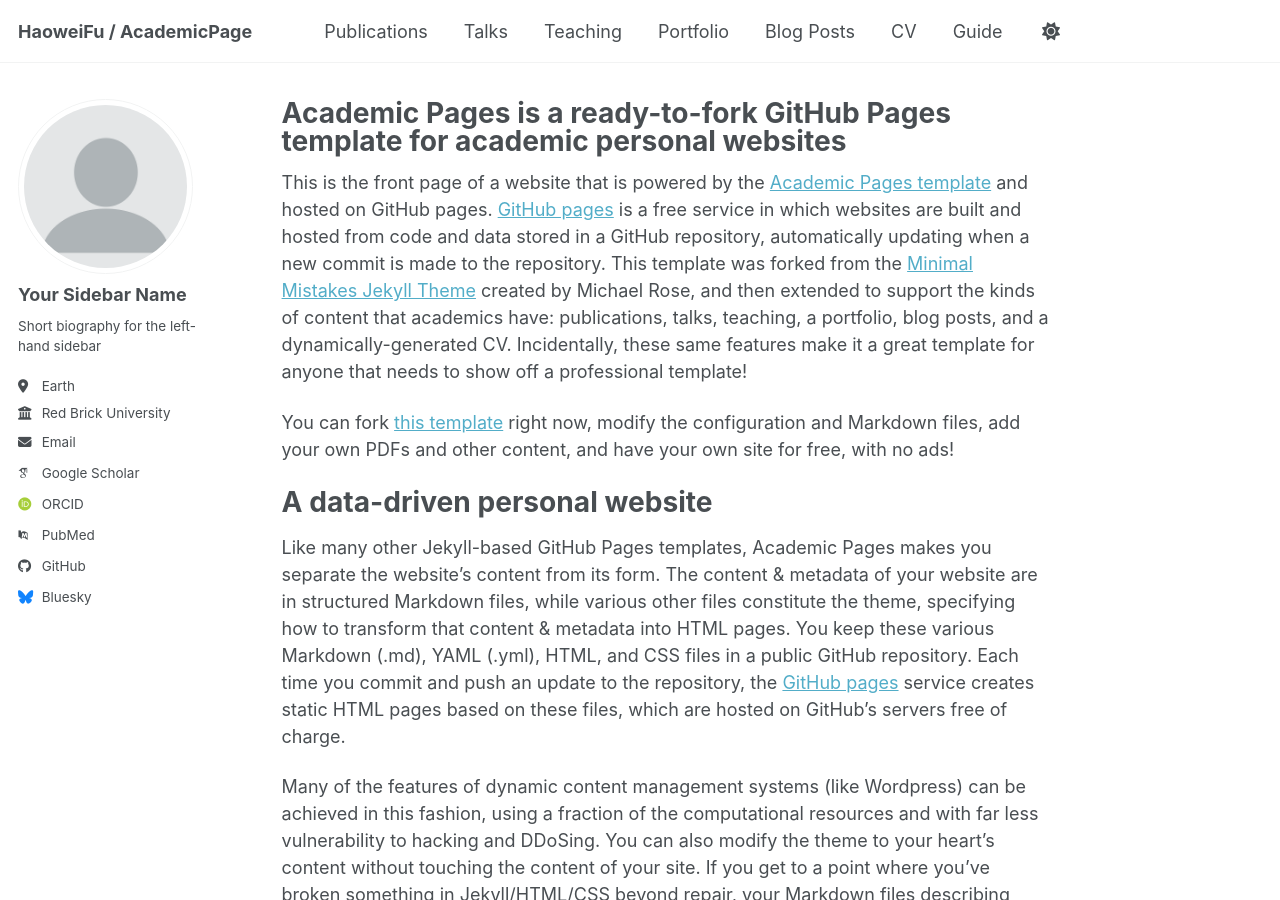
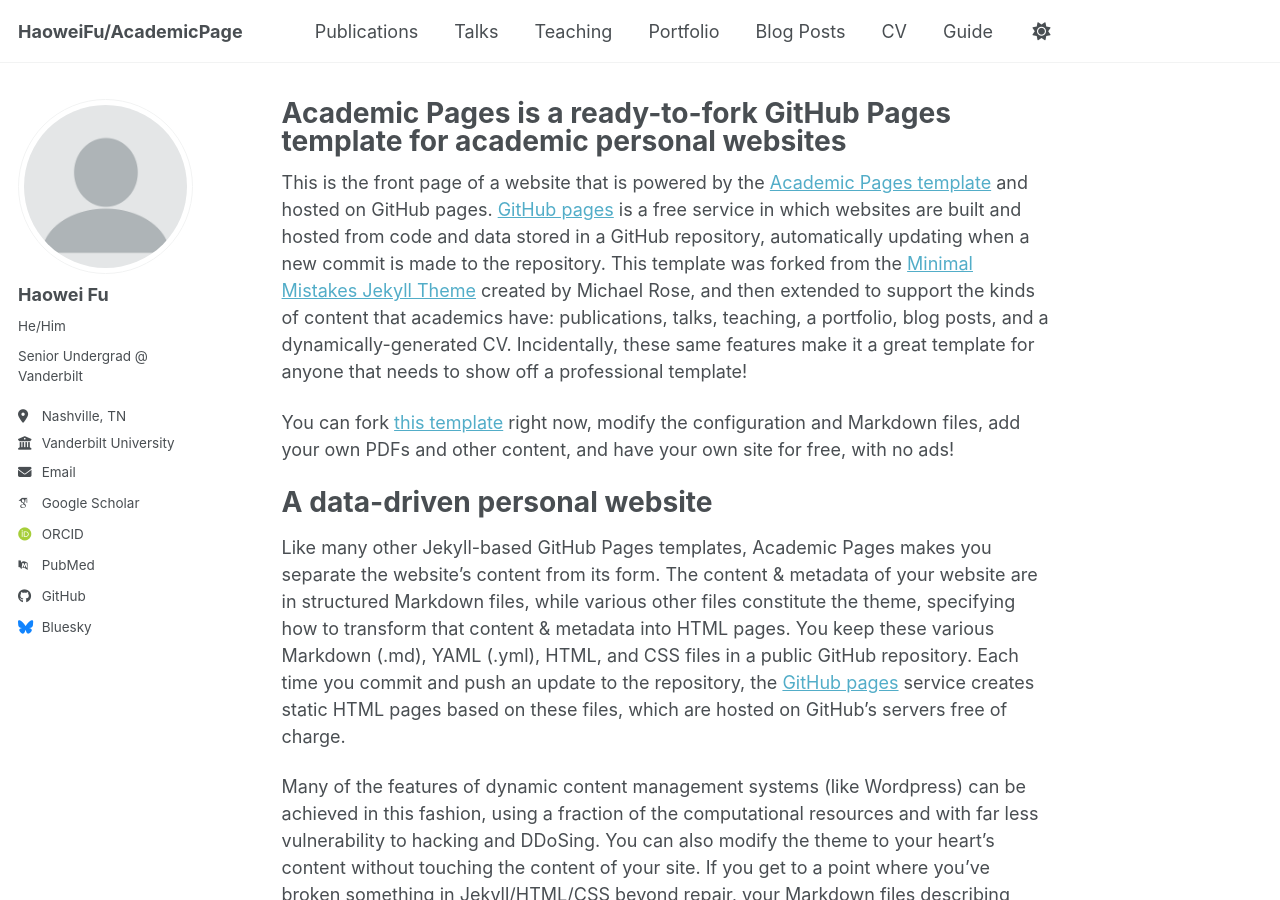
Before and after one commit to RageFu2004/RageFu2004.github.io, a Jekyll site: the page built from _pages/about.md, in a window 1280 px wide and 900 px high. Built offline with Jekyll 4.4.1, drawn with Linux system fonts in a browser that asks for light colours; some web fonts are replaced; a script bundle is joined from its source files by our own code; library files that are not in the unit come from our copies.

Commit message:
Update _config.yml

```diff
--- a/_config.yml
+++ b/_config.yml
@@ -9,7 +9,7 @@
 # Basic Site Settings
 locale                   : "en-US"
 site_theme               : "default" # Currently available options are "default", "air"
-title                    : "HaoweiFu / AcademicPage"
+title                    : "HaoweiFu/AcademicPage"
 title_separator          : "-"
 name                     : &name "Haowei Fu"
 description              : &description "Haowei Fu's academic portfolio"   # Update this with a general description of your site, this is the default if not overridden by a page
@@ -24,13 +24,13 @@
 author:
   # Biographic information
   avatar           : "profile.png"
-  name             : "Your Sidebar Name"
-  pronouns         : # example: "she/her"
-  bio              : "Short biography for the left-hand sidebar"
-  location         : "Earth"
-  employer         : "Red Brick University"
+  name             : "Haowei Fu"
+  pronouns         :  "He/Him"
+  bio              : "Senior Undergrad @ Vanderbilt"
+  location         : "Nashville, TN"
+  employer         : "Vanderbilt University"
   uri              : # URL
-  email            : "none@example.org"
+  email            : "haowei.fu@vanderbilt.edu"
 
   # Academic websites
   academia         : # URL
```
